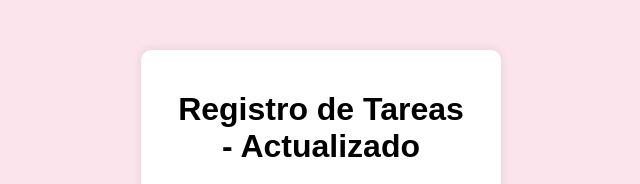
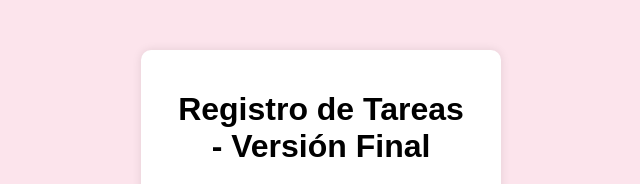
Before and after one commit to cesarkey2/registro-tareas-git, a website: page index.html in a window 1280 px wide. Shown: the top 184 px of the page, without its empty margins (319-959 px from the left). Drawn offline with Linux system fonts and the light colour scheme.

Commit message:
Cambiar título para probar CD

```diff
--- a/index.html
+++ b/index.html
@@ -8,7 +8,7 @@
 </head>
 <body>
   <div class="container">
-<h1>Registro de Tareas - Actualizado</h1>
+<h1>Registro de Tareas - Versión Final</h1>
     <form id="task-form">
       <input type="text" id="task-input" placeholder="Escribe una tarea..." required />
       <button type="submit">Agregar</button>
```
